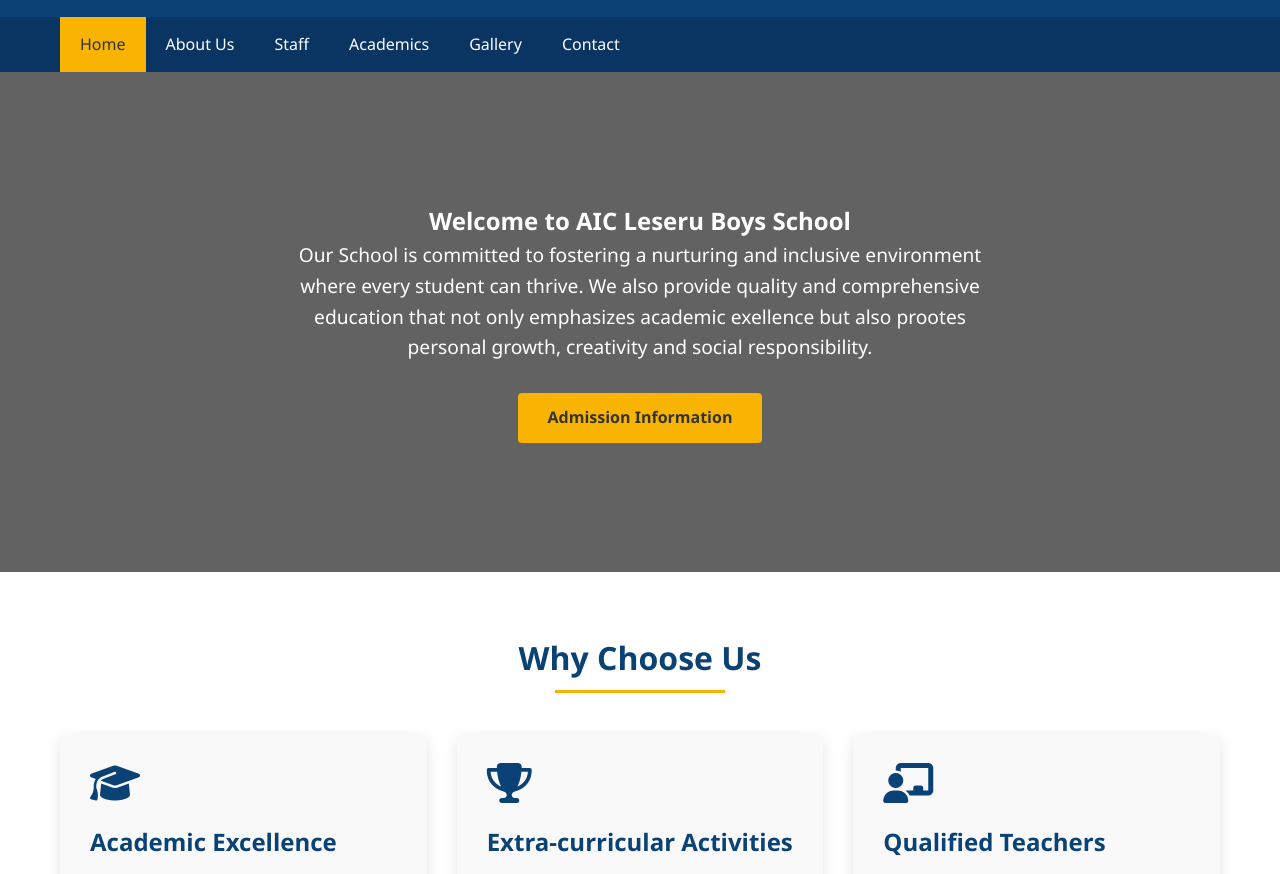
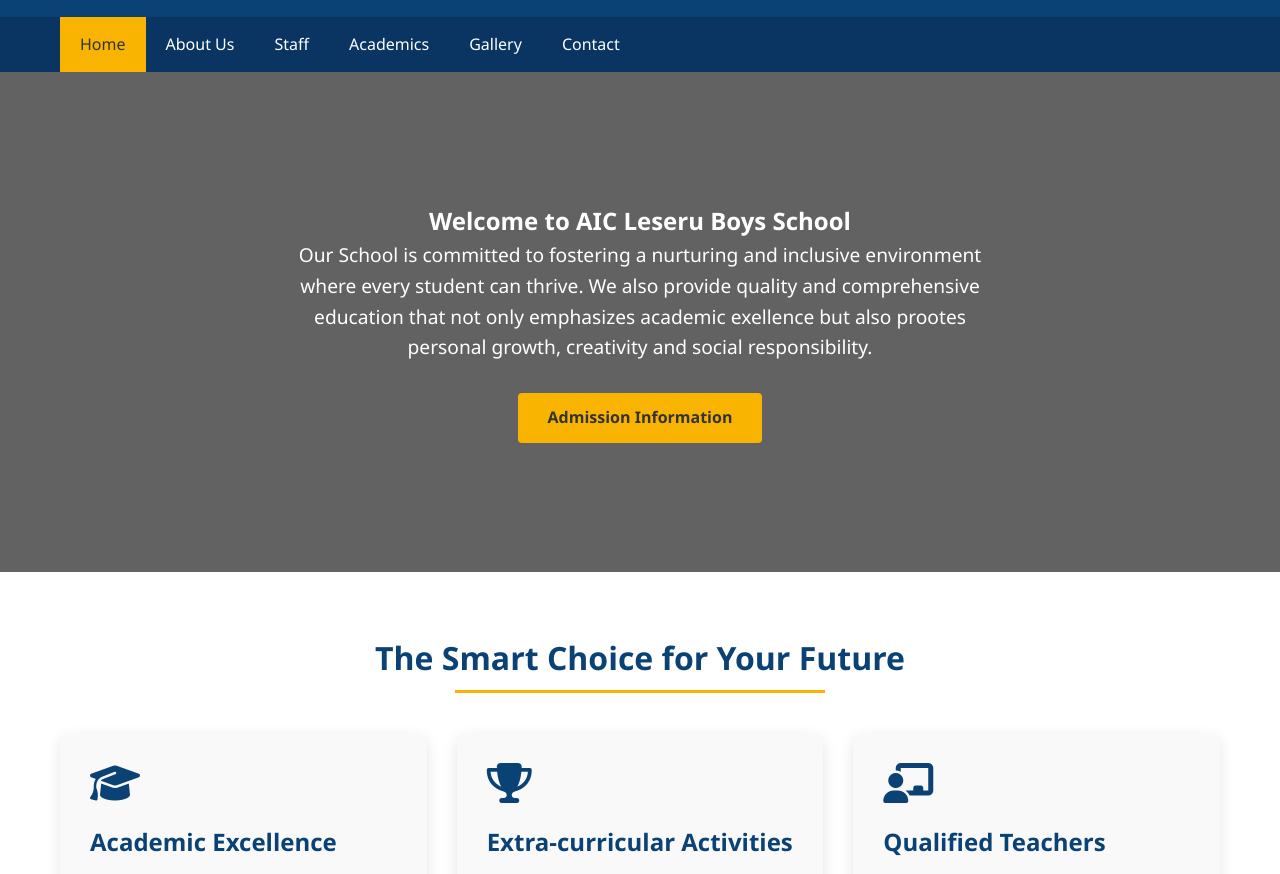
Before and after one commit to ClainMursoi/Leseru-Boys, a plain HTML site: page index.html in a window 1280 px wide. Shown: the part 194-1068 px from the top of the page. Drawn offline with Linux system fonts and the light colour scheme.

Commit message:
Update index.html

```diff
--- a/index.html
+++ b/index.html
@@ -690,7 +690,9 @@
     <section class="features">
         <div class="container">
             <div class="section-title">
-                <h2>Why Choose Us</h2>
+                <h2>The Smart Choice for Your Future
+
+</h2>
             </div>
             <div class="features-container">
                 <div class="feature-card">
```
